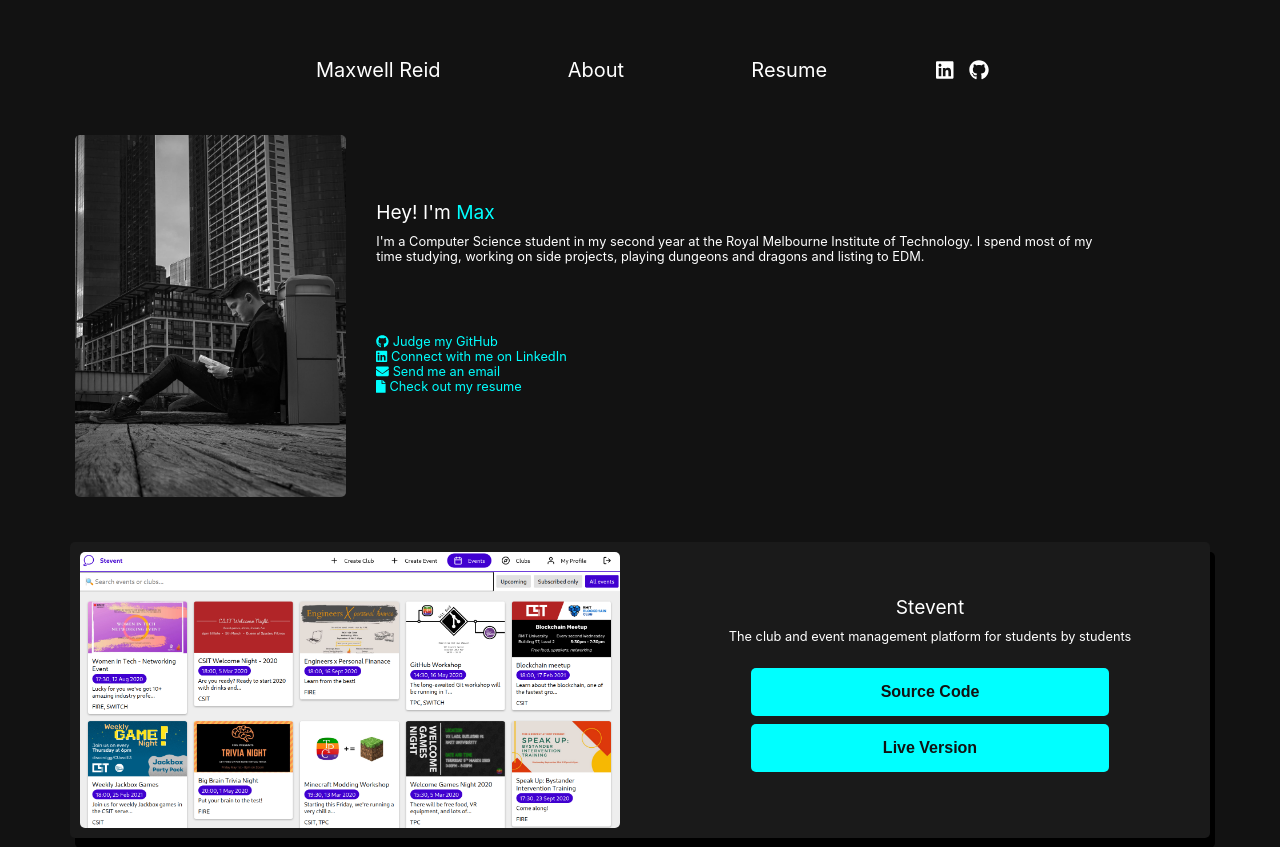
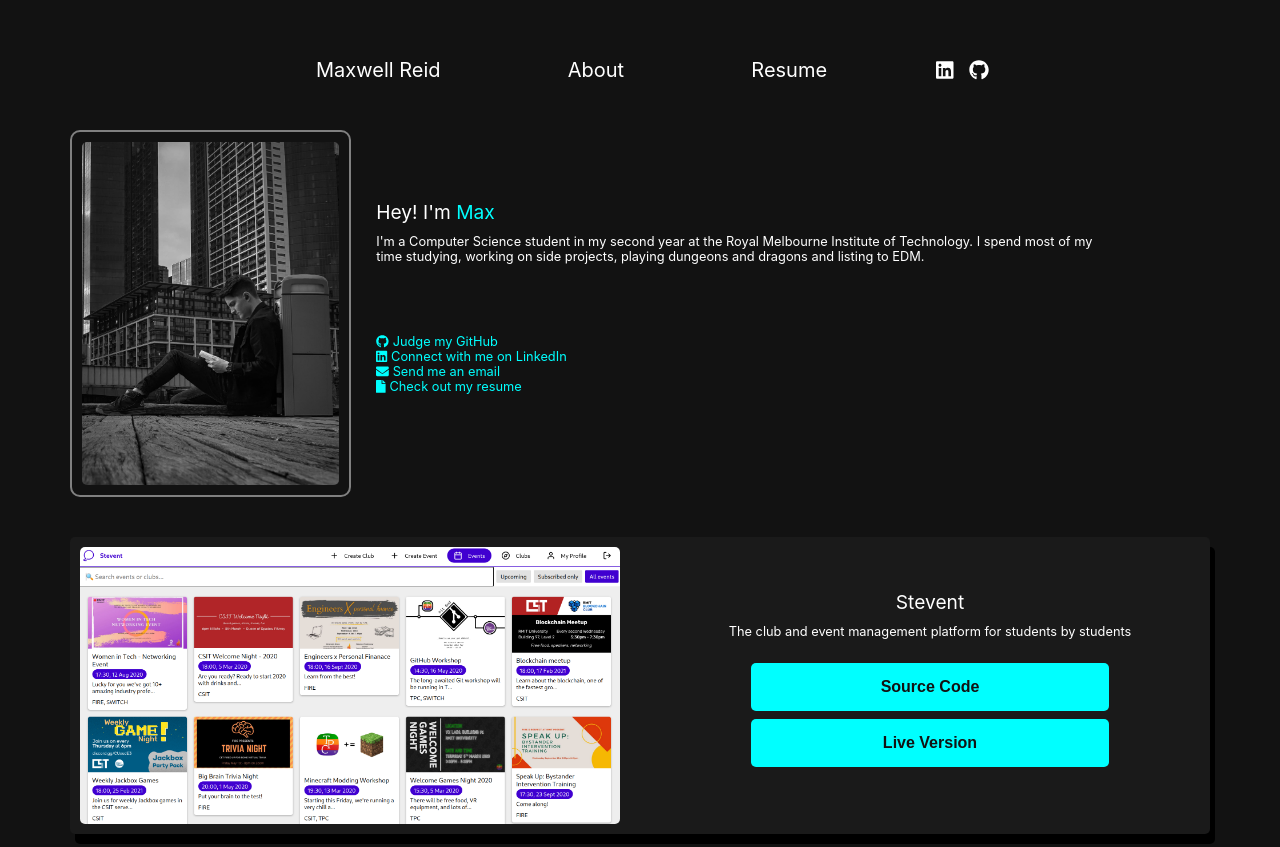
Before and after one commit to Prydeton/portfolio, a React (Create React App) app: page /portfolio in a window 1280 px wide. Shown: the top 847 px of the page. Built offline with nearby package versions, Linux system fonts and the light colour scheme.

Commit message:
Add grey outline to profile image

```diff
--- a/src/components/AboutMe/aboutMeStyle.js
+++ b/src/components/AboutMe/aboutMeStyle.js
@@ -24,7 +24,11 @@ export const AboutMeImage = styled.div`
     display: grid;
     justify-items: center;
     align-items: center;
-    padding: 5px;
+    padding: 10px;
+
+    border: 2px solid grey;
+    border-radius: 10px;
+
     img {
         width: 100%;
         height: auto;
```
